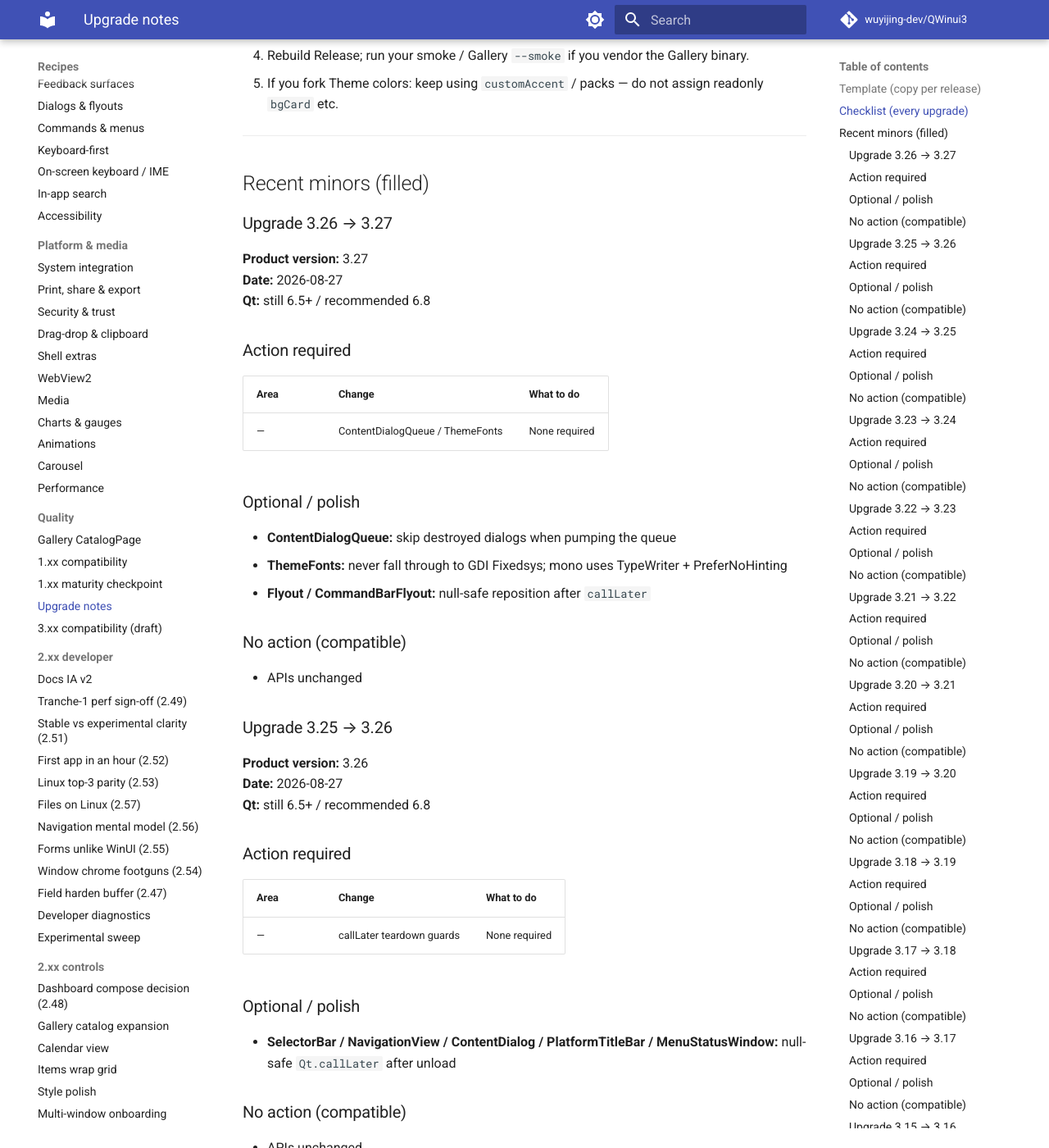
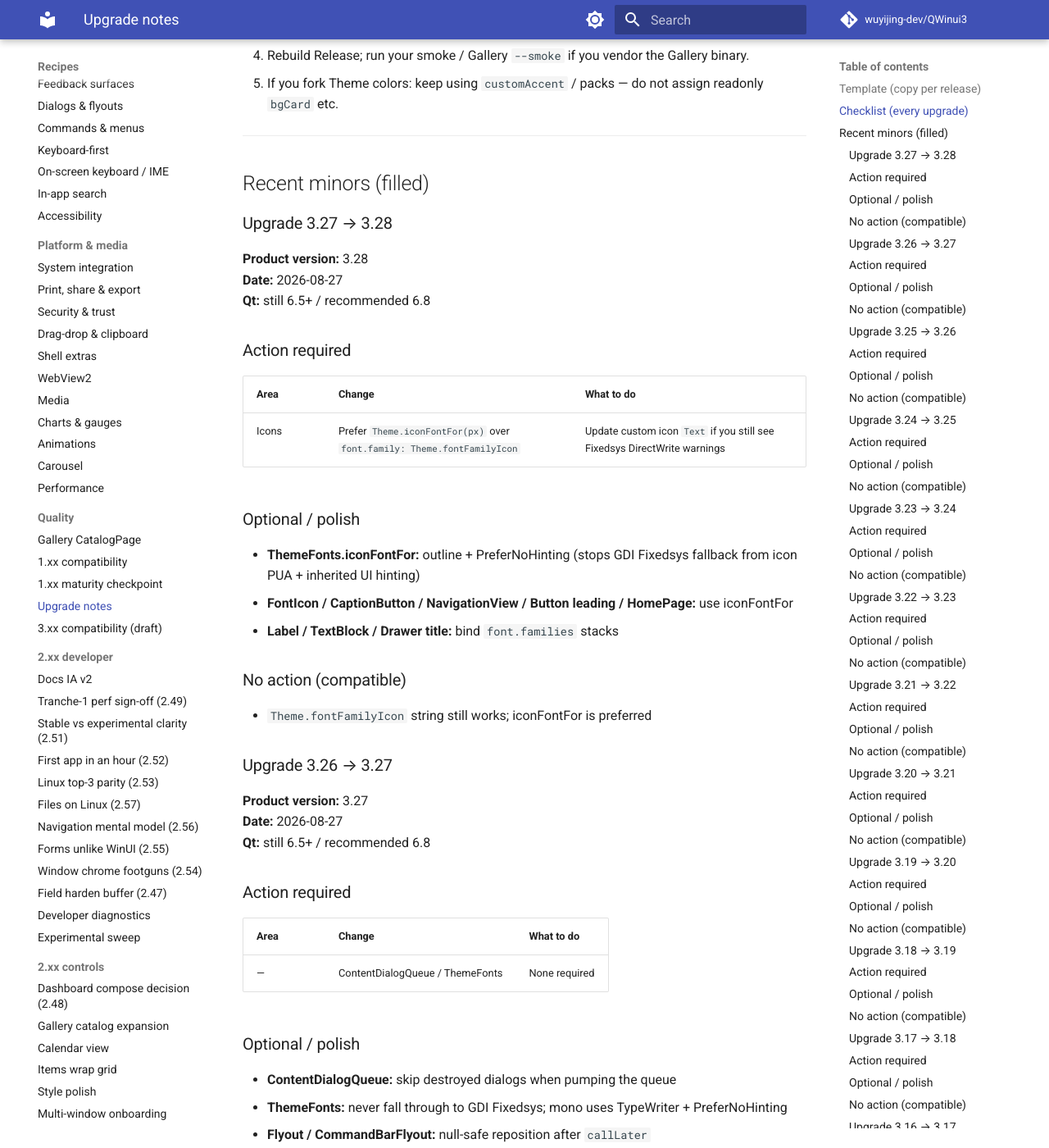
Before and after one commit to wuyijing-dev/QWinui3, an MkDocs documentation site: the page built from docs/upgrade-notes.md, in a window 1280 px wide and 1400 px high, scrolled down 1111 px. Shown: the whole window at 82% size. Built offline with MkDocs 1.6.1 and Material for MkDocs 9.7.7, drawn with Linux system fonts in a browser that asks for light colours; comment, search, counter and statistics services are not loaded.

Commit message:
Stop icon fonts inheriting UI PreferVerticalHinting into Fixedsys.
ThemeFonts.iconFontFor uses outline + PreferNoHinting; FontIcon, caption chrome, NavigationView, and Home tiles adopt it. Label/TextBlock/Drawer use Theme.uiFontFor stacks.

```diff
--- a/CMakeLists.txt
+++ b/CMakeLists.txt
@@ -17,7 +17,7 @@ set(CMAKE_EXPORT_COMPILE_COMMANDS ON)
 
 # Product version is X.YY (two-digit minor), e.g. 1.00, 1.01, 1.10.
 # Git tags / packages use v${QWINUI3_VERSION}. CMake needs major.minor.patch.
-set(QWINUI3_VERSION "3.27")
+set(QWINUI3_VERSION "3.28")
 if(NOT QWINUI3_VERSION MATCHES "^[0-9]+\\.[0-9][0-9]$")
     message(FATAL_ERROR "QWINUI3_VERSION must be X.YY (two-digit minor), got '${QWINUI3_VERSION}'")
 endif()
--- a/docs/upgrade-notes.md
+++ b/docs/upgrade-notes.md
@@ -46,6 +46,25 @@ Maintainers: append a filled section below when a slice has consumer-visible bre
 ---
 
 ## Recent minors (filled)
+
+### Upgrade 3.27 → 3.28
+
+**Product version:** 3.28
+**Date:** 2026-08-27
+**Qt:** still 6.5+ / recommended 6.8
+
+### Action required
+| Area | Change | What to do |
+|------|--------|------------|
+| Icons | Prefer `Theme.iconFontFor(px)` over `font.family: Theme.fontFamilyIcon` | Update custom icon `Text` if you still see Fixedsys DirectWrite warnings |
+
+### Optional / polish
+- **ThemeFonts.iconFontFor:** outline + PreferNoHinting (stops GDI Fixedsys fallback from icon PUA + inherited UI hinting)
+- **FontIcon / CaptionButton / NavigationView / Button leading / HomePage:** use iconFontFor
+- **Label / TextBlock / Drawer title:** bind `font.families` stacks
+
+### No action (compatible)
+- `Theme.fontFamilyIcon` string still works; iconFontFor is preferred
 
 ### Upgrade 3.26 → 3.27
 
```
Also changed, not shown: ROADMAP.md (+3 -3 lines), docs/roadmap.md (+1 -1 lines), 11 other files.
